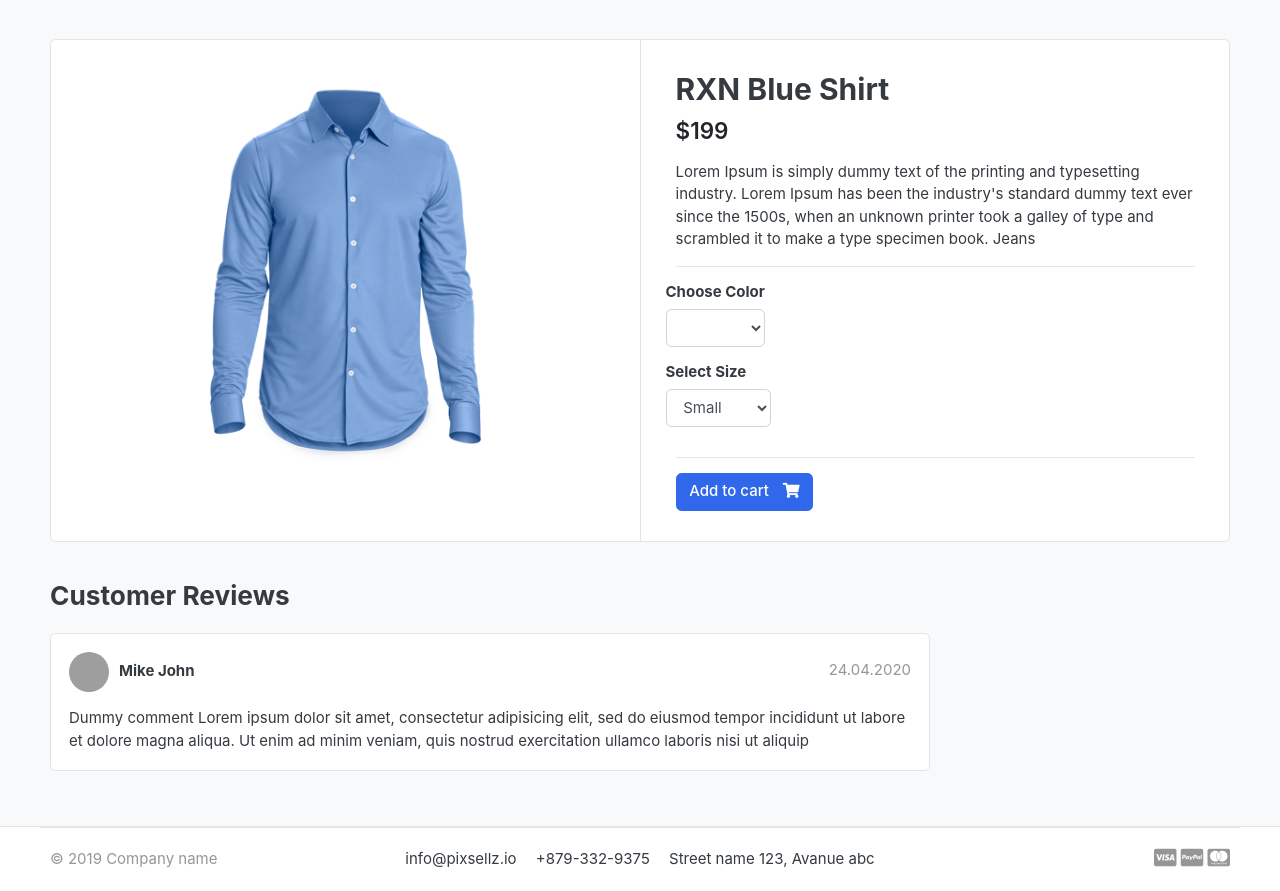
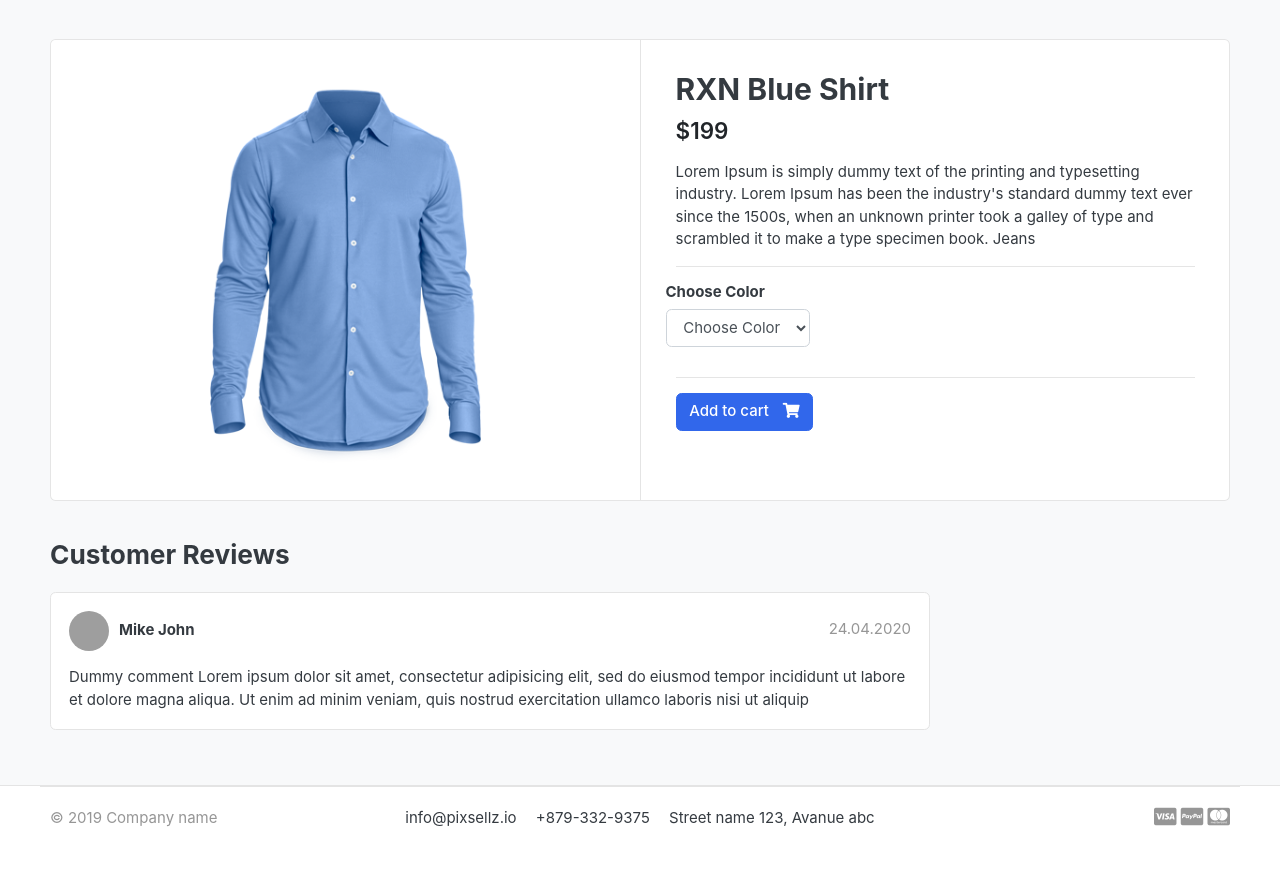
Before and after one commit to dahymond/ViewKart, a Django app: a page that uses templates/store/product_detail.html in a window 1280 px wide. Shown: the part 119-1010 px from the top of the page. After the commit the page ends 946 px from the top, so only its background shows below. Run offline with Django 3.2, Linux system fonts and the light colour scheme; data comes from the database, SQL or seed files in the repository; data that the repository does not hold is empty; some libraries are stand-ins or nearby versions; some web fonts are replaced; grey boxes are pictures that could not be loaded.

Commit message:
fixing bugs around dynamic colour display

```diff
--- a/templates/store/product_detail.html
+++ b/templates/store/product_detail.html
@@ -36,13 +36,14 @@
             <div class="item-option-select">
                 <h6>Choose Color</h6>
                 <select name="color" class="form-control" required>
+                <option value="" disabled selected>Choose Color</option>
                 {% for i in single_product.variation_set.all %}
                   <option value="{{ i.variation_value }}">{{ i.variation_value }}</option>
                 {% endfor %}
                 </select>
             </div>
         </div> <!-- row.// -->
-        <div class="row">
+     <!--   <div class="row">
             <div class="item-option-select">
                 <h6>Select Size</h6>
                 <select name="size" class="form-control">
@@ -51,7 +52,7 @@
                   <option value="large">Large</option>
                 </select>
             </div>
-        </div> <!-- row.// -->
+        </div> --><!-- row.// -->
         <hr>
         {% if single_product.stock <= 0 %}
         <h5 class="text-danger">Out of Stock</h5>
```
Also changed, not shown: 1 other file.
